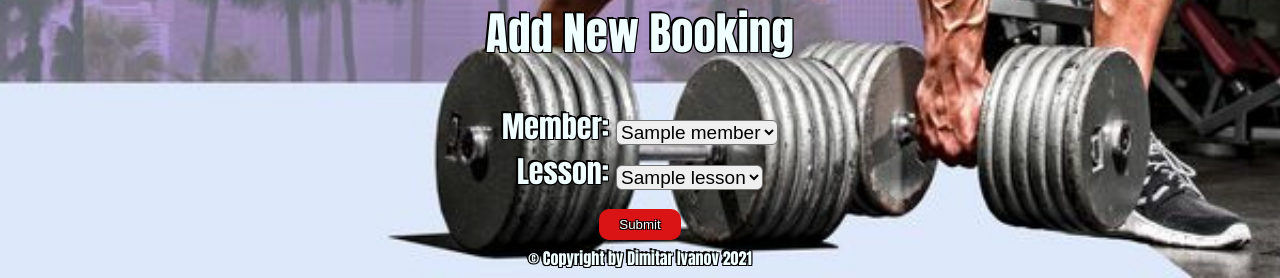
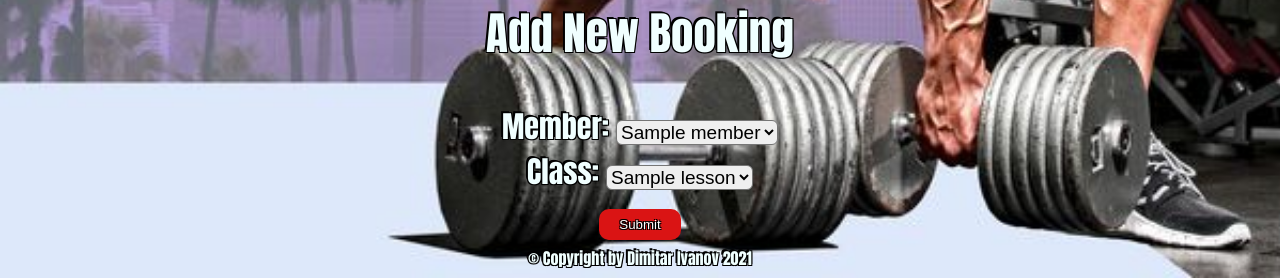
Before and after one commit to mitkousa/Gym_Project_W4, a Flask app: page /bookings/new in a window 1280 px wide. Shown: the part 543-821 px from the top of the page. Run offline with Flask 2, Linux system fonts and the light colour scheme; a database or web service that is not in the repository returns one stand-in record (values such as "Sample title"); some libraries are stand-ins or nearby versions.

Commit message:
lessons changed with classes on new booking

```diff
--- a/templates/bookings/new.html
+++ b/templates/bookings/new.html
@@ -16,7 +16,7 @@
         </select>
     </div>
     <div>
-        <label for="lesson">Lesson:</label>
+        <label for="lesson">Class:</label>
         <select name="lesson_id" id="lesson">
             {% for lesson in lessons %}
             <option value="{{ lesson.id }}">
```
